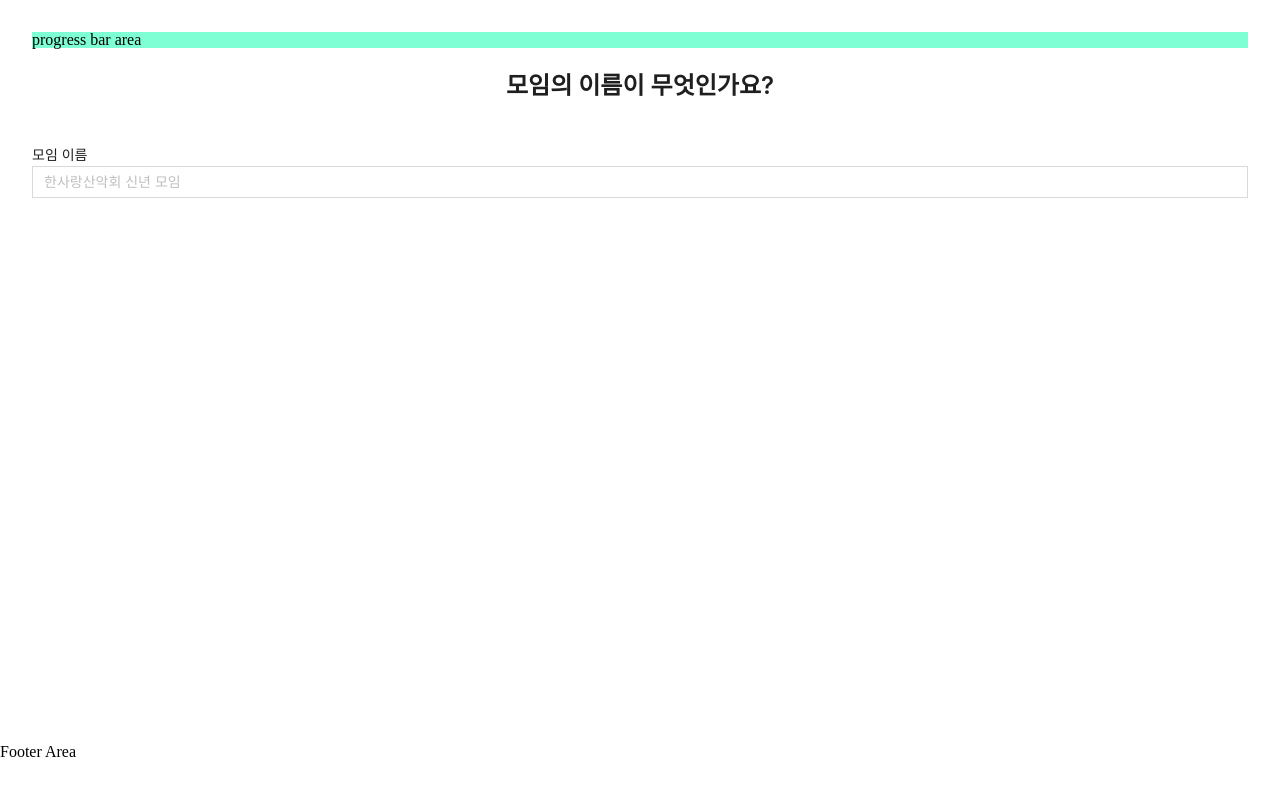
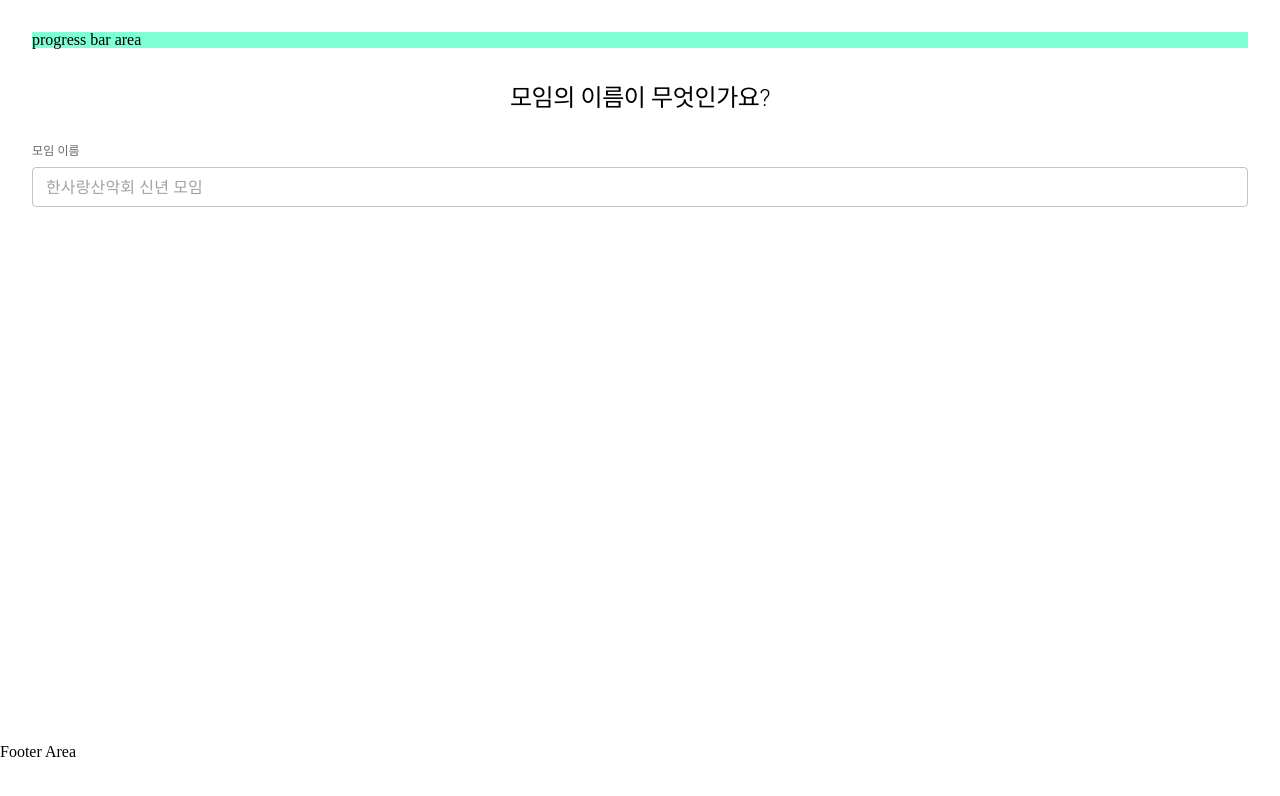
Before and after one commit to Team-Panopticon/TBD-client, a React (Vite) app: page /meetings/new in a window 1280 px wide. Shown: the top 796 px of the page. Built offline with nearby package versions, Linux system fonts and the light colour scheme.

Commit message:
refactor: antd 컴포넌트를 mui로 대체

```diff
--- a/src/components/pageLayout.tsx
+++ b/src/components/pageLayout.tsx
@@ -1,4 +1,3 @@
-import { Typography } from 'antd';
 import styled from 'styled-components';
 
 export const Page = styled.div`
@@ -35,8 +34,3 @@ export const Contents = styled.div`
 export const Footer = styled.footer`
   height: 56px;
 `;
-
-export const PageTitle = styled(Typography.Title)`
-  font-size: 24px !important;
-  text-align: center;
-`;
--- a/src/pages/MeetingCreate.tsx
+++ b/src/pages/MeetingCreate.tsx
@@ -1,15 +1,8 @@
-import {
-  Contents,
-  Footer,
-  Header,
-  HeaderContainer,
-  Page,
-  PageTitle,
-} from '../components/pageLayout';
-import { Input, Typography } from 'antd';
-import { InputContainer, InputLabel } from '../templates/MeetingCreate/styled';
+import { Contents, Footer, Header, HeaderContainer, Page } from '../components/pageLayout';
+import { InputContainer } from '../templates/MeetingCreate/styled';
 import { useRecoilState } from 'recoil';
 import { createMeetingState } from '../stores/createMeeting';
+import { TextField, InputLabel, Typography } from '@mui/material';
 import React from 'react';
 
 export function MeetingCreate() {
@@ -27,21 +20,26 @@ export function MeetingCreate() {
       <Header>
         <HeaderContainer>
           <div style={{ backgroundColor: 'aquamarine' }}>progress bar area</div>
-          <PageTitle>모임의 이름이 무엇인가요?</PageTitle>
+          {/* TOdo: Replace font size with theme properties */}
+          <Typography variant="h1" style={{ fontSize: 24, textAlign: 'center' }}>
+            모임의 이름이 무엇인가요?
+          </Typography>
         </HeaderContainer>
       </Header>
       <Contents>
         <InputContainer>
           <div>
-            <InputLabel htmlFor="name">
-              <Typography>모임 이름</Typography>
+            <InputLabel htmlFor="name" shrink>
+              모임 이름
             </InputLabel>
-            <Input
+            <TextField
               id="name"
-              allowClear
-              style={{ borderRadius: 0 }}
+              hiddenLabel
+              size="small"
+              variant="outlined"
+              fullWidth
+              placeholder="한사랑산악회 신년 모임"
               onChange={handleNameChange}
-              placeholder="한사랑산악회 신년 모임"
             />
           </div>
         </InputContainer>
```
